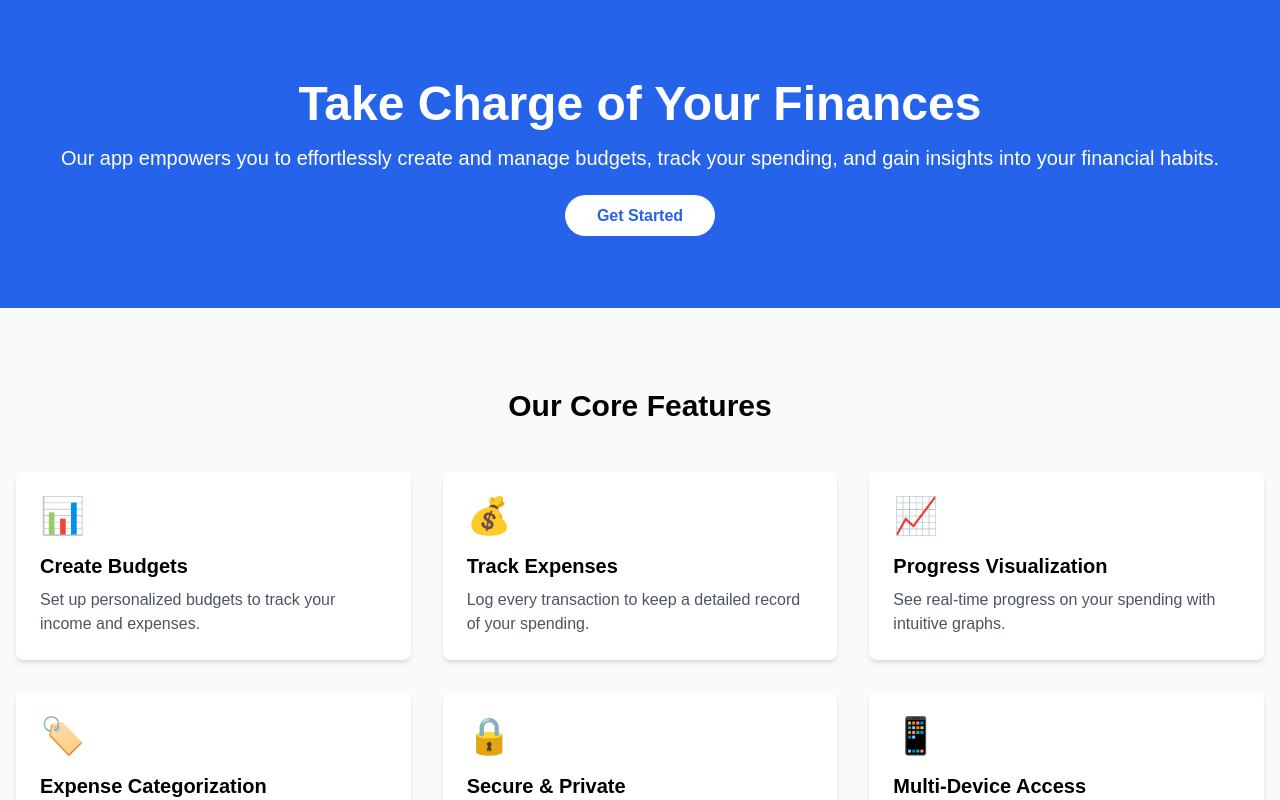
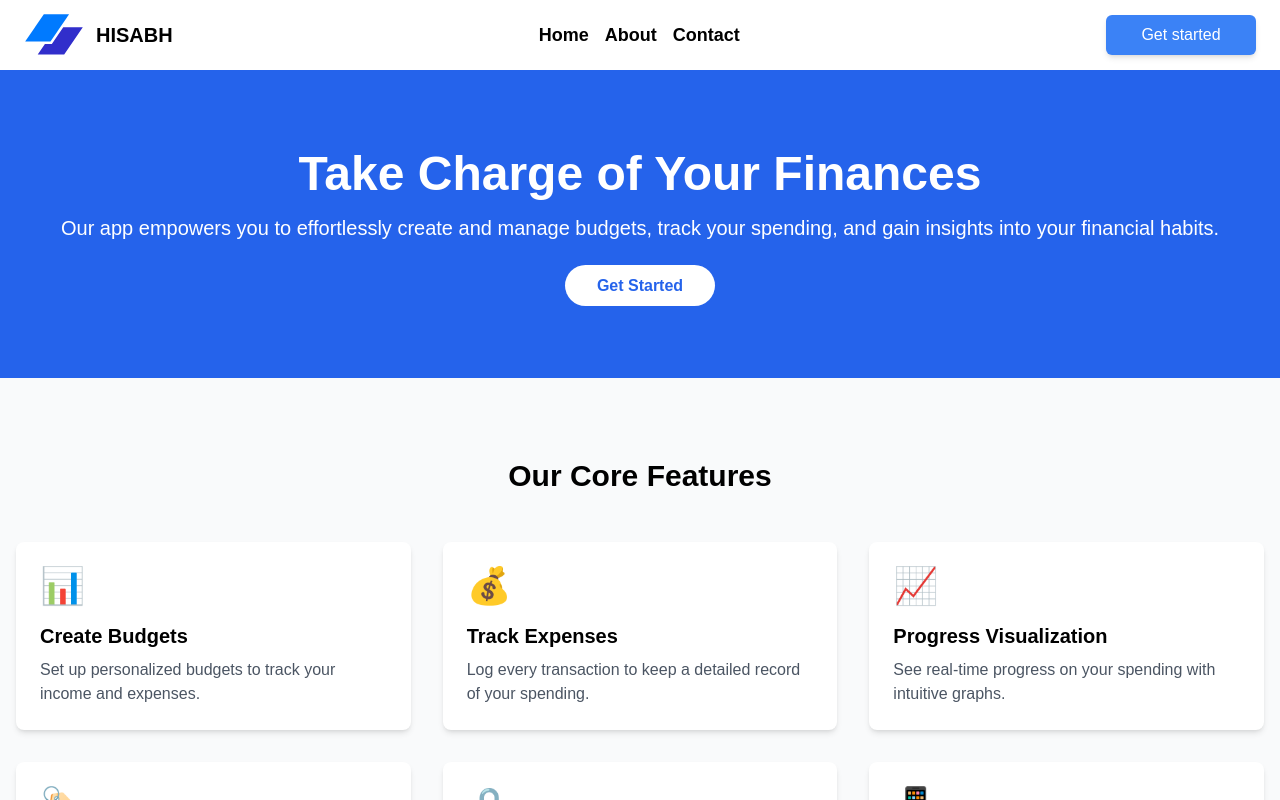
Before and after one commit to pratham2060/Expense-Tracker, a Next.js app: page /about in a window 1280 px wide. Shown: the top 800 px of the page. Built offline with nearby package versions, Linux system fonts and the light colour scheme; no server answers.

Commit message:
final fixes

```diff
--- a/app/(routes)/about/page.jsx
+++ b/app/(routes)/about/page.jsx
@@ -2,10 +2,12 @@ import React from 'react';
 import Image from 'next/image';
 import Link from 'next/link';
 import Footer from '@/app/_components/Footer';
+import Header from '@/app/_components/Header';
 
 const AboutPage = () => {
   return (
     <div className="bg-gray-50">
+      <Header />
       {/* Hero Section */}
       <section className="bg-blue-600 text-white py-20">
         <div className="container mx-auto px-4 text-center">
```
